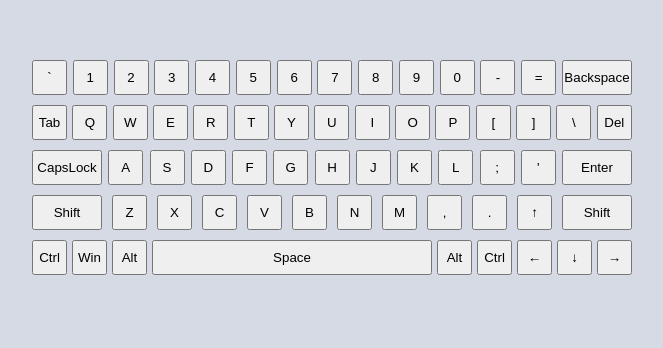
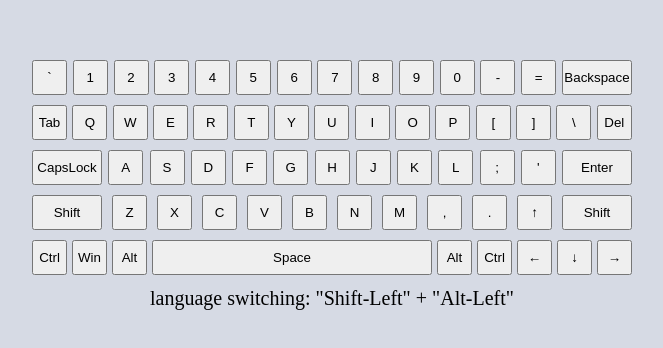
Before and after one commit to Emelianenkosa/virtual-keyboard, a plain HTML site: page index.html in a window 1280 px wide. Shown: the part 232-580 px from the top of the page, without its empty margins (308-971 px from the left). Drawn offline with Linux system fonts and the light colour scheme.

Commit message:
feat: add language switching

```diff
--- a/js/keyboard.js
+++ b/js/keyboard.js
@@ -1,49 +1,63 @@
-const KeyRowOne = ['`', '1', '2', '3', '4', '5', '6', '7', '8', '9', '0', '-', '=', 'Backspace'];
-const KeyRowTwo = ['Tab', 'Q', 'W', 'E', 'R', 'T', 'Y', 'U', 'I', 'O', 'P', '[', ']', '\\', 'Del'];
-const KeyRowThree = ['CapsLock', 'A', 'S', 'D', 'F', 'G', 'H', 'J', 'K', 'L', ';', "'", 'Enter'];
-const KeyRowFour = ['Shift', 'Z', 'X', 'C', 'V', 'B', 'N', 'M', ',', '.', '&#8593;', 'Shift'];
-const KeyRowFive = ['Ctrl', 'Win', 'Alt', 'Space', 'Alt', 'Ctrl', '&#8592;', '&#8595;', '&#8594;'];
+
+const keyboard = {
+	En: {
+		1: ['`', '1', '2', '3', '4', '5', '6', '7', '8', '9', '0', '-', '=', 'Backspace'],
+		2: ['Tab', 'Q', 'W', 'E', 'R', 'T', 'Y', 'U', 'I', 'O', 'P', '[', ']', '\\', 'Del'],
+		3: ['CapsLock', 'A', 'S', 'D', 'F', 'G', 'H', 'J', 'K', 'L', ';', "'", 'Enter'],
+		4: ['Shift', 'Z', 'X', 'C', 'V', 'B', 'N', 'M', ',', '.', '&#8593;', 'Shift'],
+		5: ['Ctrl', 'Win', 'Alt', 'Space', 'Alt', 'Ctrl', '&#8592;', '&#8595;', '&#8594;'],
+	},
+	Ru: {
+		1: ['Ё', '1', '2', '3', '4', '5', '6', '7', '8', '9', '0', '-', '=', 'Backspace'],
+	2: ['Tab', 'Й', 'Ц', 'У', 'К', 'Е', 'Н', 'Г', 'Ш', 'Щ', 'З', 'Х', 'Ъ', '\\', 'Del'],
+	3: ['CapsLock', 'Ф', 'Ы', 'В', 'А', 'П', 'Р', 'О', 'Л', 'Д', 'Ж', "Э", 'Enter'],
+	4: ['Shift', 'Я', 'Ч', 'С', 'М', 'И', 'Т', 'Ь', 'Б', 'Ю', '&#8593;', 'Shift'],
+	5: ['Ctrl', 'Win', 'Alt', 'Space', 'Alt', 'Ctrl', '&#8592;', '&#8595;', '&#8594;'],
+	}
+};
+
 const body = document.querySelector('body');
+const componentKeyBoard = createComponent('section', 'keyboard');
+body.append(componentKeyBoard);
 
-function createKeyboard() {
-	const componentKeyBoard = createComponent('section', 'keyboard');
-	body.append(componentKeyBoard);
+
+function createKeyboard(lang) {
 
 	const rowOne = createComponent('div', 'row');
 	componentKeyBoard.append(rowOne);
-	for(let i=0; i < KeyRowOne.length; i++) {
-		if( KeyRowOne[i] === 'Backspace' ) {
-			rowOne.append(createComponentKey('button', 'key-double', KeyRowOne[i]));
+	for(let i=0; i < keyboard[lang][1].length; i++) {
+		if( keyboard[lang][1][i] === 'Backspace' ) {
+			rowOne.append(createComponentKey('button', 'key-double', keyboard[lang][1][i]));
 		} else {
-			rowOne.append(createComponentKey('button', 'key-single', KeyRowOne[i]));
+			rowOne.append(createComponentKey('button', 'key-single', keyboard[lang][1][i]));
 		}
 	}
 
 	const rowTwo = createComponent('div', 'row');
 	componentKeyBoard.append(rowTwo);
-	for(let i=0; i < KeyRowTwo.length; i++) {
-			let newComponent = createComponentKey('button', 'key-single', KeyRowTwo[i]);
+	for(let i=0; i < keyboard[lang][2].length; i++) {
+			let newComponent = createComponentKey('button', 'key-single', keyboard[lang][2][i]);
 			rowTwo.append(newComponent);
-			if(KeyRowTwo[i] === 'Del') {newComponent.setAttribute('id', 'delete')};
+			if(keyboard[lang][2][i] === 'Del') {newComponent.setAttribute('id', 'delete')};
 	}
 
 
 	const rowThree = createComponent('div', 'row');
 	componentKeyBoard.append(rowThree);
-	for(let i=0; i < KeyRowThree.length; i++) {
-		if( KeyRowThree[i] === 'CapsLock' || KeyRowThree[i] === 'Enter' ) {
-			rowThree.append(createComponentKey('button', 'key-double', KeyRowThree[i]));
+	for(let i=0; i < keyboard[lang][3].length; i++) {
+		if( keyboard[lang][3][i] === 'CapsLock' || keyboard[lang][3][i] === 'Enter' ) {
+			rowThree.append(createComponentKey('button', 'key-double', keyboard[lang][3][i]));
 		} else {
-			rowThree.append(createComponentKey('button', 'key-single', KeyRowThree[i]));
+			rowThree.append(createComponentKey('button', 'key-single', keyboard[lang][3][i]));
 		}
 	}
 
 	const rowFour = createComponent('div', 'row');
 	componentKeyBoard.append(rowFour);
-	for(let i=0; i < KeyRowFour.length; i++) {
-		let newComponentSingle = createComponentKey('button', 'key-single', KeyRowFour[i]);
-		let newComponentDouble = createComponentKey('button', 'key-double', KeyRowFour[i]);
-		if( KeyRowFour[i] === 'Shift') {
+	for(let i=0; i < keyboard[lang][4].length; i++) {
+		let newComponentSingle = createComponentKey('button', 'key-single', keyboard[lang][4][i]);
+		let newComponentDouble = createComponentKey('button', 'key-double', keyboard[lang][4][i]);
+		if( keyboard[lang][4][i] === 'Shift') {
 			rowFour.append(newComponentDouble);
 			if(i === 0) {newComponentDouble.setAttribute('id', 'shiftleft')};
 			if(i === 11) {newComponentDouble.setAttribute('id', 'shiftright')};
@@ -55,10 +69,10 @@ function createKeyboard() {
 
 	const rowFive = createComponent('div', 'row');
 	componentKeyBoard.append(rowFive);
-	for(let i=0; i < KeyRowFive.length; i++) {
-		let newComponentSingle = createComponentKey('button', 'key-single', KeyRowFive[i]);
-		let newComponentSpace = createComponentKey('button', 'key-space', KeyRowFive[i]);
-		if( KeyRowFive[i] === 'Space') {
+	for(let i=0; i < keyboard[lang][5].length; i++) {
+		let newComponentSingle = createComponentKey('button', 'key-single', keyboard[lang][5][i]);
+		let newComponentSpace = createComponentKey('button', 'key-space', keyboard[lang][5][i]);
+		if( keyboard[lang][5][i] === 'Space') {
 			rowFive.append(newComponentSpace);
 		} else {
 			rowFive.append(newComponentSingle);
@@ -73,8 +87,20 @@ function createKeyboard() {
 		}
 	}
 
+	const languageComponent = createComponent('p', 'language-text');
+	componentKeyBoard.append(languageComponent);
+	languageComponent.innerHTML = 'language switching: "Shift-Left" + "Alt-Left"'
+
 return componentKeyBoard;
 }
+
+function removeKeyboard() {
+	while (componentKeyBoard.firstChild) {
+		componentKeyBoard.removeChild(componentKeyBoard.firstChild);
+	}
+	return componentKeyBoard;
+}
+
 
 function createComponent(tagName, className) {
 	const element = document.createElement(tagName);
@@ -89,4 +115,5 @@ function createComponentKey(tagName, className, value) {
 	return element;
 }
 
-export { createKeyboard };
+
+export { createKeyboard, removeKeyboard };
--- a/main.js
+++ b/main.js
@@ -1,33 +1,43 @@
-import { createKeyboard } from './js/keyboard.js';
-//import { clickButtonInPhysicalKeyboard, removeActiveButtonInKeyboard } from './js/key-checked.js';
-//import * as S from './js/key-checked.js';
+import { createKeyboard, removeKeyboard } from './js/keyboard.js';
 
-createKeyboard();
-
+createKeyboard('En');
 
 //selected virtual key if click physical key
 const keyboard = document.querySelector('.keyboard');
 const button = document.querySelectorAll('button');
+const buttonShiftLeft = document.getElementById('shiftleft');
+const buttonAltLeft = document.getElementById('altleft');
+
+let lang = 'En';
 
 document.addEventListener('keydown', clickButtonInPhysicalKeyboard);
 document.addEventListener('keyup', removeActiveButtonInKeyboard);
 
 function clickButtonInPhysicalKeyboard(e) {
-	console.log(e.key, e.code);
 	for(let i=0; i < button.length; i++) {
-		console.log(e.code);
+		console.log(e.key, e.code);
 		if(button[i].id) {
 			if(e.key.toLowerCase() === button[i].id.toLowerCase() || e.code.toLowerCase() === button[i].id.toLowerCase() ) {
 				button[i].classList.add('key-active');
-				console.log('1');
 			}
 		};
 		if(!button[i].id) {
 			if( e.key.toLowerCase() === button[i].innerHTML.toLowerCase() || e.code.toLowerCase() === button[i].innerHTML.toLowerCase() ) {
 				button[i].classList.add('key-active');
-				console.log('2');
 			};
 		};
+	};
+	if(buttonShiftLeft.classList.contains('key-active') && buttonAltLeft.classList.contains('key-active')) {
+		if (lang === 'En') {
+			removeKeyboard();
+			createKeyboard('Ru');
+			lang = 'Ru';
+		} else {
+			removeKeyboard();
+			createKeyboard('En');
+			lang = 'En';
+		};
+		return;
 	};
 
 }
--- a/style.css
+++ b/style.css
@@ -5,6 +5,7 @@
 }
 
 body {
+	text-align: center;
   font-size: 20px;
   line-height: 26px;
   color: #fce6ef;
@@ -43,3 +44,9 @@ body {
 .key-active {
 	background: blueviolet;
 }
+
+.language-text {
+
+	font-size: 20px;
+	color: black;
+}
```
Also changed, not shown: index.html (+0 -1 lines).
